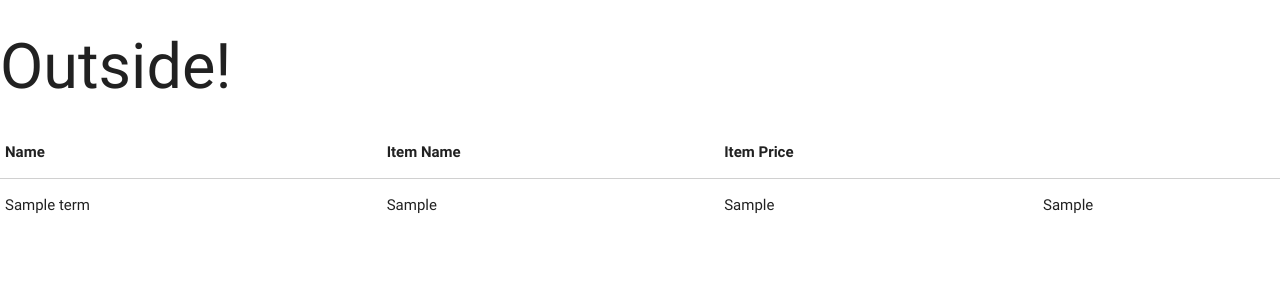
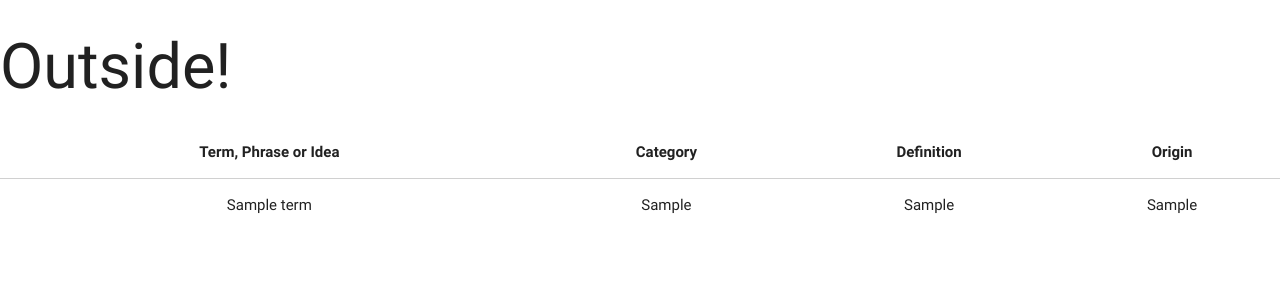
Before and after one commit to kalkiboru111/irish-dictionary-of-received-ideas, a Flask app: page / in a window 1280 px wide. Shown: the top 300 px of the page. Run offline with Flask 2, Linux system fonts and the light colour scheme; a database or web service that is not in the repository returns one stand-in record (values such as "Sample title"); some libraries are stand-ins or nearby versions.

Commit message:
Styled table and fixed heading names

```diff
--- a/templates/terms.html
+++ b/templates/terms.html
@@ -1,12 +1,13 @@
 
 {% extends 'base.html' %}
 {% block content %}
-    <table>
+    <table class="highlight centered responsive-table">
         <thead>
           <tr>
-              <th>Name</th>
-              <th>Item Name</th>
-              <th>Item Price</th>
+              <th>Term, Phrase or Idea</th>
+              <th>Category</th>
+              <th>Definition</th>
+              <th>Origin</th>
           </tr>
         </thead>
         <tbody>
```
Also changed, not shown: .c9/metadata/environment/templates/terms.html (+1 -1 lines), 1 other file.
